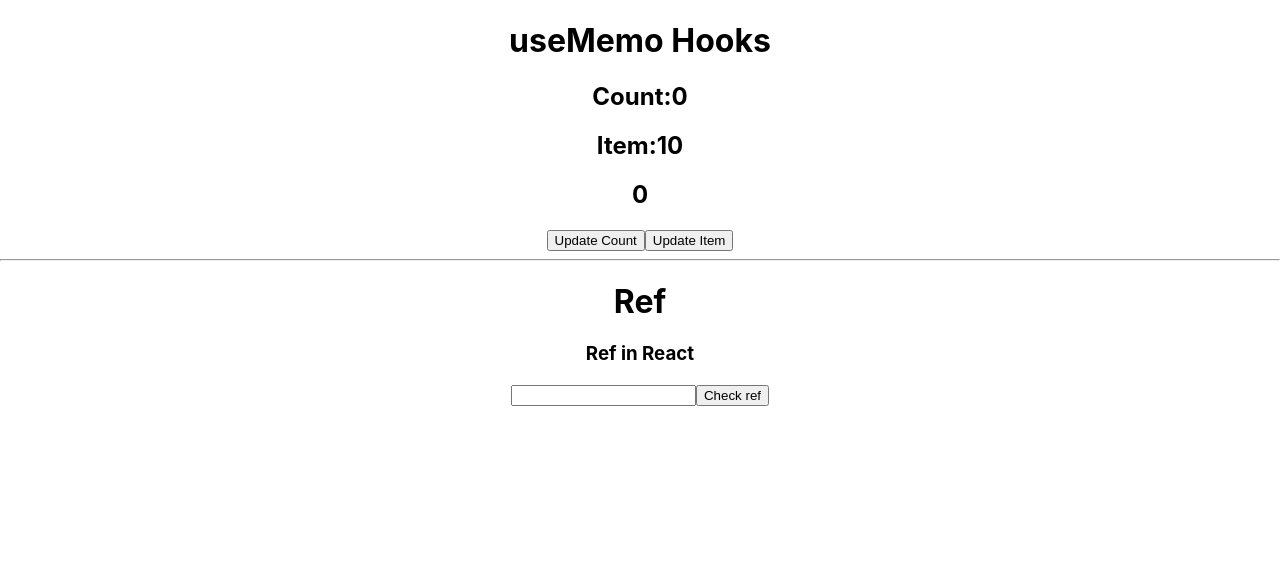
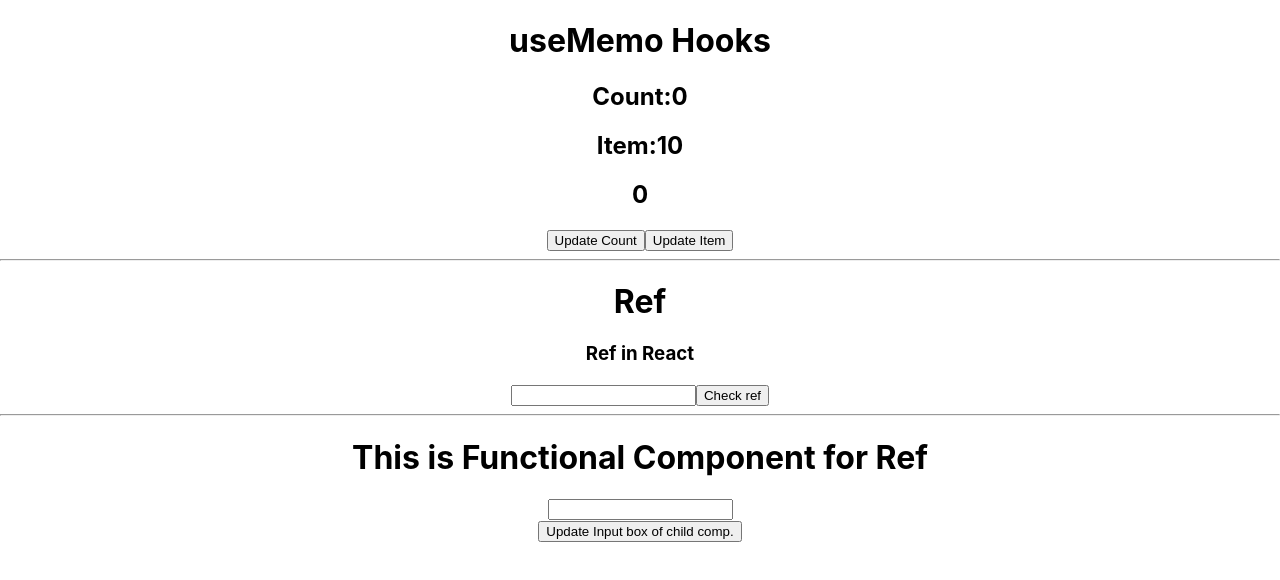
Before and after one commit to thedevaman/useMemo_Hook, a React (Create React App) app: page / in a window 1280 px wide. Shown: the top 580 px of the page. Built offline with nearby package versions, Linux system fonts and the light colour scheme.

Commit message:
ref through fuctional component & useMemo hook

```diff
--- a/src/App.js
+++ b/src/App.js
@@ -1,7 +1,8 @@
 import logo from './logo.svg';
 import './App.css';
-import { useState,useMemo } from 'react';
+import { useState,useMemo, useRef } from 'react';
 import Ref from './Ref';
+import User from './User';
 
 function App() {
   const [count,setCount] = useState(0);
@@ -12,6 +13,14 @@ function App() {
     console.warn("multicount")
     return count*5
   },[count])   //only count is called then only multicount run
+
+let inputRef = useRef(null);
+function updateInput()
+{
+  inputRef.current.value="1000"
+  inputRef.current.style.color="red"
+  inputRef.current.focus()
+}
 
   return (
     <div className="App">
@@ -24,6 +33,9 @@ function App() {
       <hr></hr>
       <h1>Ref</h1>
       <Ref/>
+      <hr></hr>
+      <User ref={inputRef}/>
+      <button onClick={updateInput}>Update Input box of child comp.</button>
     </div>
   );
 }
--- /dev/null
+++ b/src/User.js
@@ -0,0 +1,13 @@
+import React,{forwardRef} from "react";
+
+function User(props,ref)
+{
+    return(
+     <div>
+        <h1>This is Functional Component for Ref</h1>
+        <input type="text" ref={ref}/>
+     </div>
+    );
+}
+
+export default forwardRef(User)
```
